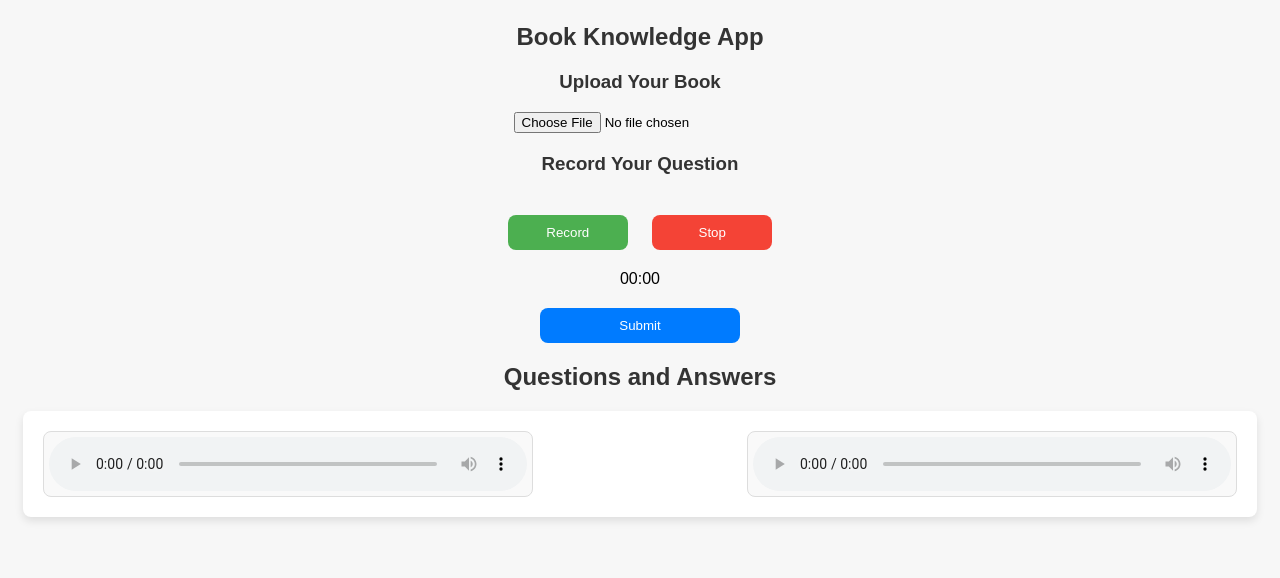
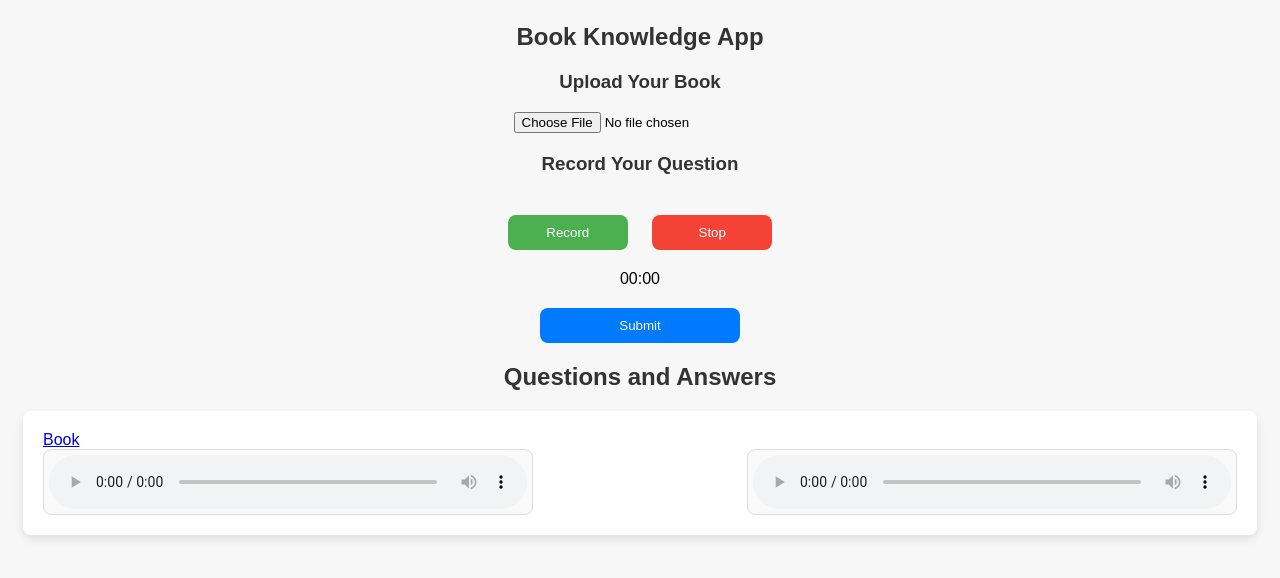
Before and after one commit to akshithap18/Book-Knowledge-App, a Flask app: template templates/index.html in a window 1280 px wide. Shown: the top 578 px of the page. Run offline with Flask 3, Linux system fonts and the light colour scheme; the template is opened without the code that fills it: most values are stand-ins (such as "Sample title", 1, 10 or a date in 2020).

Commit message:
added pdf link

```diff
--- a/main.py
+++ b/main.py
@@ -85,7 +85,8 @@ def index():
 @app.route('/upload_audio', methods=['POST'])
 def upload_audio():
     logging.info(f"Start api")
-    pdf_filename = datetime.now().strftime("%Y%m%d-%I%M%S%p") + '.pdf'
+    time_stamp = datetime.now().strftime("%Y%m%d-%I%M%S%p")
+    pdf_filename = time_stamp + '.pdf'
     pdf_file_path = os.path.join(BOOK_FOLDER, pdf_filename)
     request.files['pdf_data'].save(pdf_file_path)
 
@@ -94,7 +95,7 @@ def upload_audio():
 
     logging.info(f"pdf save")
 
-    audio_filename = datetime.now().strftime("%Y%m%d-%I%M%S%p") + '.wav'
+    audio_filename = time_stamp + '.wav'
     audio_file_path = os.path.join(UPLOAD_FOLDER, audio_filename)
     request.files['audio_data'].save(audio_file_path)
 
@@ -112,6 +113,10 @@ def upload_audio():
 def get_file(filename):
     return send_file(filename)
 
+@app.route('/book/<filename>')
+def get_book(filename):
+    return send_file(filename)
+
 
 @app.route('/script.js',methods=['GET'])
 def scripts_js():
@@ -125,5 +130,9 @@ def uploaded_file(filename):
 def response_file(filename):
     return send_from_directory(RESPONSE_FOLDER, filename)
 
+@app.route('/book/<filename>')
+def uploaded_book(filename):
+    return send_from_directory(BOOK_FOLDER, filename.split(".")[0]+".pdf")
+
 if __name__ == '__main__':
     app.run(debug=True)
--- a/templates/index.html
+++ b/templates/index.html
@@ -71,6 +71,7 @@
         <ul>
           {% for file in files %}
           <li>
+             <a href="{{ url_for('uploaded_book', filename=file) }}" style="margin-right: 20px;">Book</a>
             <div class="audio-container">
               <audio controls>
                 <source src="{{ url_for('uploaded_file', filename=file) }}">
```
